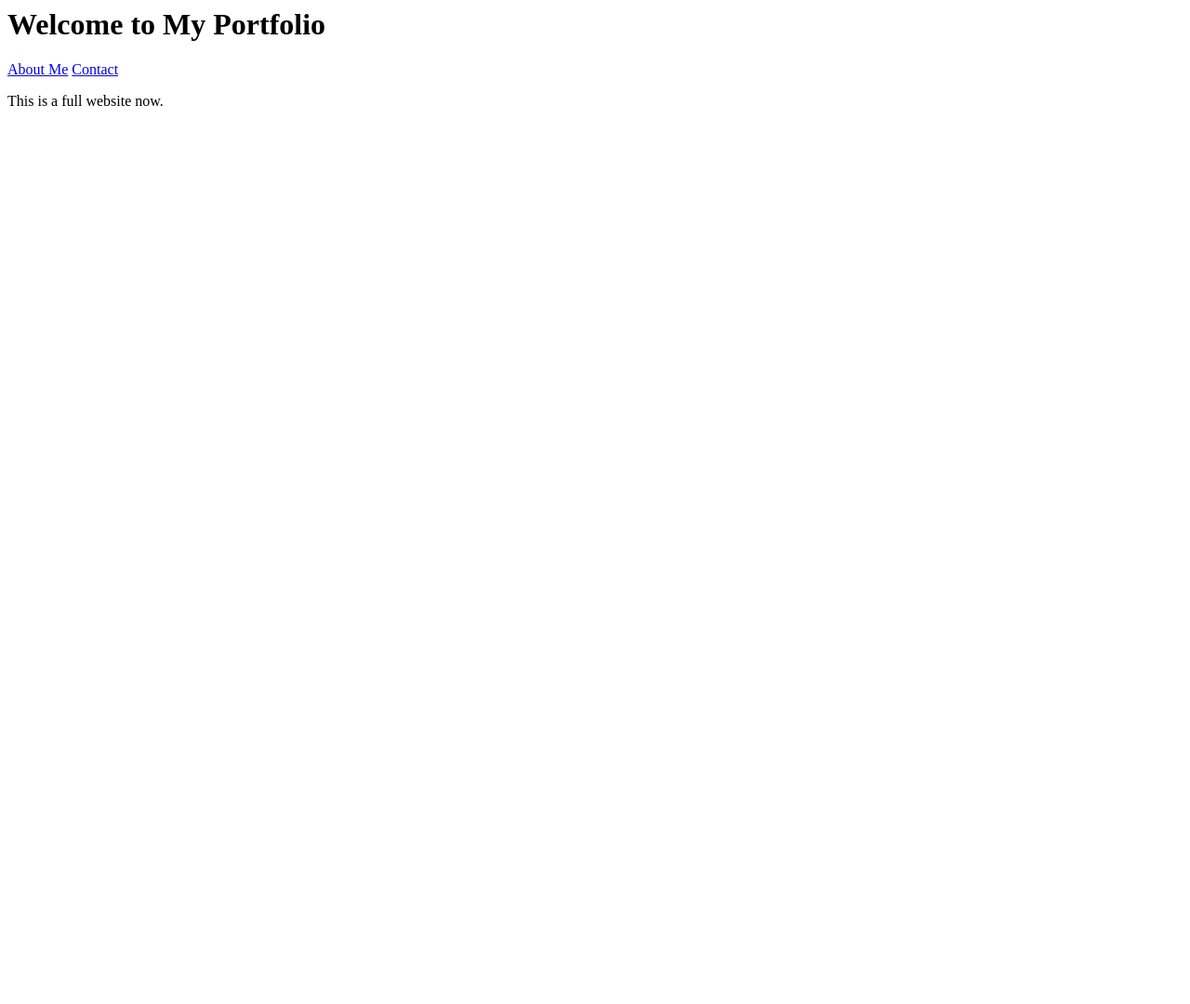
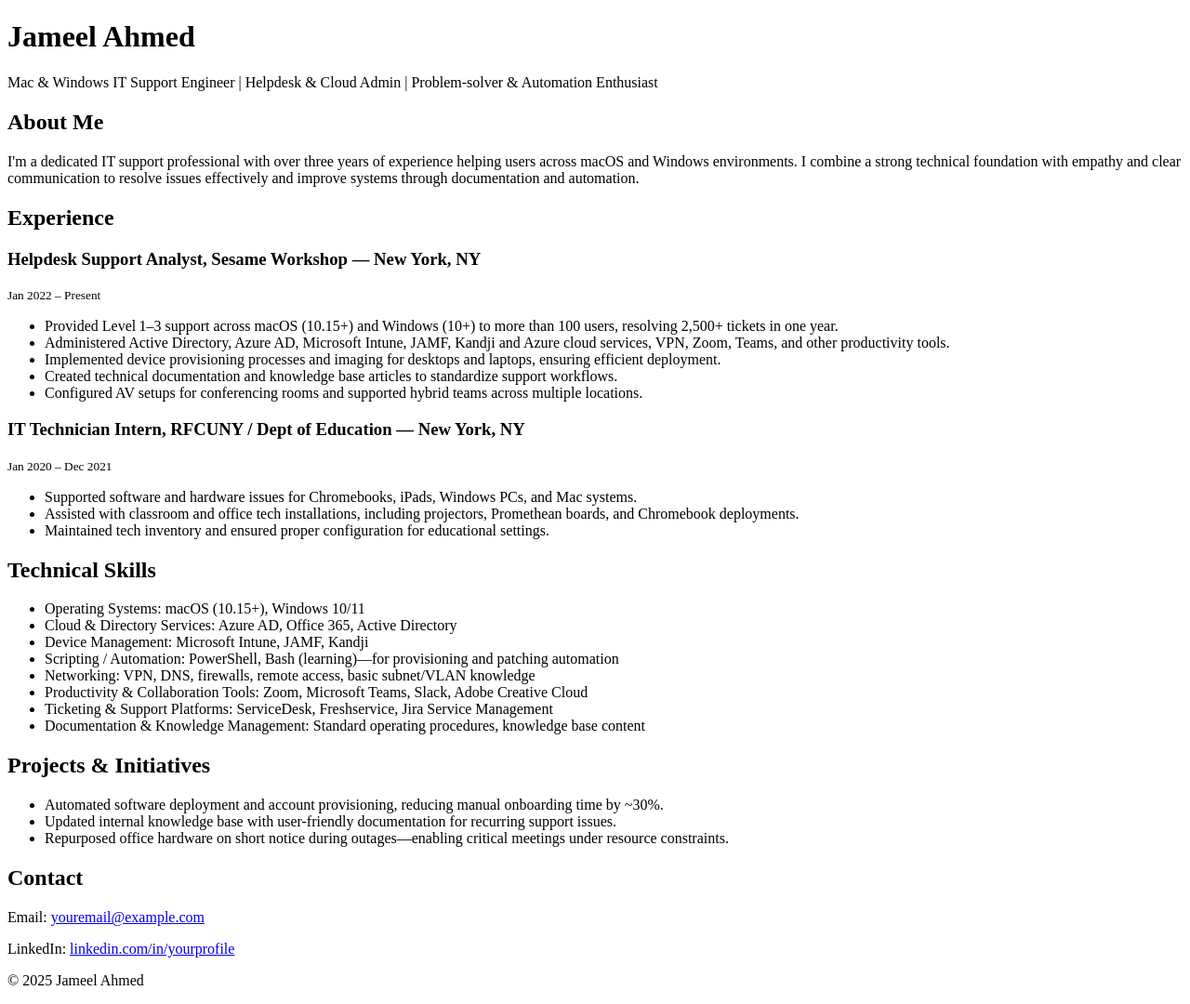
Before and after one commit to jameel-cmd/s3-deploy-site, a plain HTML site: page index.html in a window 1280 px wide. Shown: the whole page at 93% size. Before the commit the page ends 800 px from the top, so only its background shows below. Drawn offline with Linux system fonts and the light colour scheme.

Commit message:
Update index.html

```diff
--- a/index.html
+++ b/index.html
@@ -1,20 +1,81 @@
-<!<!DOCTYPE html>
+<!DOCTYPE html>
 <html lang="en">
 <head>
   <meta charset="UTF-8" />
-  <title>My Portfolio</title>
-  <link rel="stylesheet" href="style.css" />
+  <meta name="viewport" content="width=device-width,initial-scale=1" />
+  <title>Jameel Ahmed — IT Support Engineer</title>
+  <link rel="stylesheet" href="styles.css" />
 </head>
 <body>
   <header>
-    <h1>Welcome to My Portfolio</h1>
-    <nav>
-      <a href="about.html">About Me</a>
-      <a href="contact.html">Contact</a>
-    </nav>
+    <h1>Jameel Ahmed</h1>
+    <p>Mac & Windows IT Support Engineer | Helpdesk & Cloud Admin | Problem‑solver & Automation Enthusiast</p>
   </header>
-  <main>
-    <p>This is a full website now.</p>
-  </main>
+
+  <section id="about">
+    <h2>About Me</h2>
+    <p>
+      I'm a dedicated IT support professional with over three years of experience helping users across macOS and Windows environments. I combine a strong technical foundation with empathy and clear communication to resolve issues effectively and improve systems through documentation and automation.
+    </p>
+  </section>
+
+  <section id="experience">
+    <h2>Experience</h2>
+
+    <div class="job">
+      <h3>Helpdesk Support Analyst, Sesame Workshop — New York, NY</h3>
+      <p><small>Jan 2022 – Present</small></p>
+      <ul>
+        <li>Provided Level 1–3 support across macOS (10.15+) and Windows (10+) to more than 100 users, resolving 2,500+ tickets in one year.</li>
+        <li>Administered Active Directory, Azure AD, Microsoft Intune, JAMF, Kandji and Azure cloud services, VPN, Zoom, Teams, and other productivity tools.</li>
+        <li>Implemented device provisioning processes and imaging for desktops and laptops, ensuring efficient deployment.</li>
+        <li>Created technical documentation and knowledge base articles to standardize support workflows.</li>
+        <li>Configured AV setups for conferencing rooms and supported hybrid teams across multiple locations.</li>
+      </ul>
+    </div>
+
+    <div class="job">
+      <h3>IT Technician Intern, RFCUNY / Dept of Education — New York, NY</h3>
+      <p><small>Jan 2020 – Dec 2021</small></p>
+      <ul>
+        <li>Supported software and hardware issues for Chromebooks, iPads, Windows PCs, and Mac systems.</li>
+        <li>Assisted with classroom and office tech installations, including projectors, Promethean boards, and Chromebook deployments.</li>
+        <li>Maintained tech inventory and ensured proper configuration for educational settings.</li>
+      </ul>
+    </div>
+  </section>
+
+  <section id="skills">
+    <h2>Technical Skills</h2>
+    <ul>
+      <li>Operating Systems: macOS (10.15+), Windows 10/11</li>
+      <li>Cloud & Directory Services: Azure AD, Office 365, Active Directory</li>
+      <li>Device Management: Microsoft Intune, JAMF, Kandji</li>
+      <li>Scripting / Automation: PowerShell, Bash (learning)—for provisioning and patching automation</li>
+      <li>Networking: VPN, DNS, firewalls, remote access, basic subnet/VLAN knowledge</li>
+      <li>Productivity & Collaboration Tools: Zoom, Microsoft Teams, Slack, Adobe Creative Cloud</li>
+      <li>Ticketing & Support Platforms: ServiceDesk, Freshservice, Jira Service Management</li>
+      <li>Documentation & Knowledge Management: Standard operating procedures, knowledge base content</li>
+    </ul>
+  </section>
+
+  <section id="projects">
+    <h2>Projects & Initiatives</h2>
+    <ul>
+      <li>Automated software deployment and account provisioning, reducing manual onboarding time by ~30%.</li>
+      <li>Updated internal knowledge base with user-friendly documentation for recurring support issues.</li>
+      <li>Repurposed office hardware on short notice during outages—enabling critical meetings under resource constraints.</li>
+    </ul>
+  </section>
+
+  <section id="contact">
+    <h2>Contact</h2>
+    <p>Email: <a href="mailto:youremail@example.com">youremail@example.com</a></p>
+    <p>LinkedIn: <a href="https://www.linkedin.com/in/yourprofile">linkedin.com/in/yourprofile</a></p>
+  </section>
+
+  <footer>
+    <p>&copy; 2025 Jameel Ahmed</p>
+  </footer>
 </body>
 </html>
```
